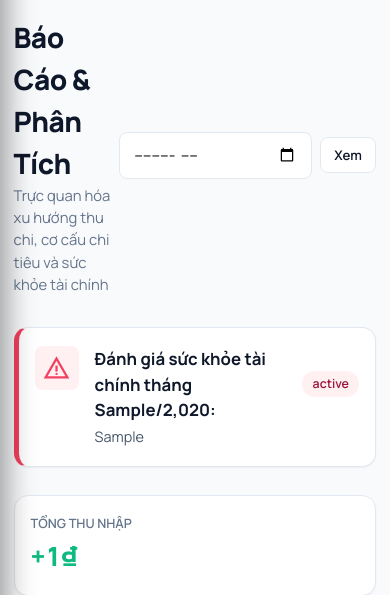
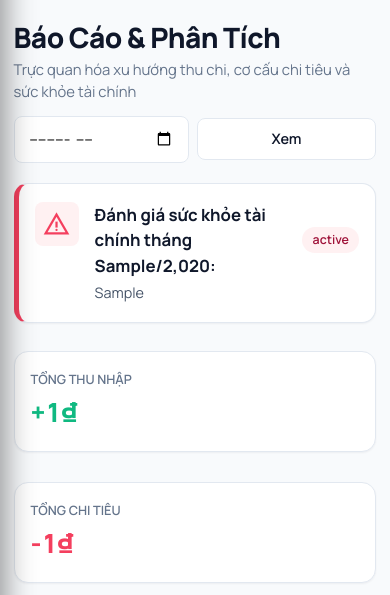
Before and after one commit to Lnnam123/CNWEB-django-web, a Django app: template templates/cointap/finance/reports.html in a window 390 px wide. Shown: the part 56-651 px from the top of the page. Run offline with Django 5.2, Linux system fonts and the light colour scheme; tables that the repository leaves empty hold one stand-in row (values such as "Sample post"); the template is opened without the code that fills it: values that come from a table or form of the project are taken from there, most other values are stand-ins (such as "Sample title", 1, 10 or a date in 2020).

Commit message:
Fix loi de chu bo loc va tieu de tren giao dien mobile

```diff
--- a/static/css/cointap.css
+++ b/static/css/cointap.css
@@ -1709,22 +1709,38 @@ body.sidebar-open-mobile {
   }
 
   /* 6. Page Header (Tiêu đề trang & Các nút hành động) */
-  .page-header {
-    flex-direction: column;
-    align-items: flex-start;
-    gap: 0.75rem;
-    margin-bottom: 1.25rem;
-  }
-
-  .page-header .page-actions {
-    width: 100%;
-    display: flex;
-    gap: 0.5rem;
-  }
-
-  .page-header .page-actions .btn {
-    flex: 1;
-    min-height: 42px;
+  .page-header,
+  .app-content > div[style*="justify-content: space-between"] {
+    flex-direction: column !important;
+    align-items: stretch !important;
+    gap: 0.85rem !important;
+    margin-bottom: 1.25rem !important;
+  }
+
+  .page-header .page-actions,
+  .page-header form,
+  .app-content > div[style*="justify-content: space-between"] > div:last-child,
+  .app-content > div[style*="justify-content: space-between"] form {
+    width: 100% !important;
+    display: flex !important;
+    flex-wrap: wrap !important;
+    gap: 0.5rem !important;
+  }
+
+  .page-header form input,
+  .app-content > div[style*="justify-content: space-between"] form input {
+    flex: 1 !important;
+    min-width: 140px !important;
+    min-height: 40px !important;
+  }
+
+  .page-header .btn,
+  .app-content > div[style*="justify-content: space-between"] .btn,
+  .app-content > div[style*="justify-content: space-between"] > button {
+    flex: 1 !important;
+    white-space: nowrap !important;
+    min-height: 42px !important;
+    justify-content: center !important;
   }
 
   /* 7. Nút bấm tối ưu cho ngón tay (Touch Target) */
--- a/templates/cointap/base.html
+++ b/templates/cointap/base.html
@@ -18,7 +18,7 @@
   <script src="https://cdn.jsdelivr.net/npm/chart.js"></script>
 
   <!-- CoinTap Custom Design System -->
-  <link rel="stylesheet" href="/static/css/cointap.css?v=3.6">
+  <link rel="stylesheet" href="/static/css/cointap.css?v=3.7">
   <script>
     if (localStorage.getItem('cointap_sidebar_collapsed') === 'true' && window.innerWidth > 768) {
       document.documentElement.classList.add('sidebar-is-collapsed');
--- a/templates/cointap/base_admin.html
+++ b/templates/cointap/base_admin.html
@@ -18,7 +18,7 @@
   <script src="https://cdn.jsdelivr.net/npm/chart.js"></script>
 
   <!-- CoinTap Custom Design System -->
-  <link rel="stylesheet" href="/static/css/cointap.css?v=3.6">
+  <link rel="stylesheet" href="/static/css/cointap.css?v=3.7">
   <script>
     if (localStorage.getItem('cointap_sidebar_collapsed') === 'true' && window.innerWidth > 768) {
       document.documentElement.classList.add('sidebar-is-collapsed');
--- a/templates/cointap/finance/budgets.html
+++ b/templates/cointap/finance/budgets.html
@@ -3,12 +3,12 @@
 {% block title %}Hạn Mức Ngân Sách - CoinTap{% endblock %}
 
 {% block content %}
-<div style="display: flex; align-items: center; justify-content: space-between; margin-bottom: 2rem;">
+<div class="page-header" style="display: flex; align-items: center; justify-content: space-between; margin-bottom: 2rem; flex-wrap: wrap; gap: 0.85rem;">
   <div>
     <h1 style="font-size: 1.75rem; font-weight: 800; letter-spacing: -0.02em;">Quản Lý Ngân Sách</h1>
     <p style="color: var(--text-muted); font-size: 0.925rem;">Thiết lập hạn mức chi tiêu cho từng danh mục để kiểm soát tài chính chủ động</p>
   </div>
-  <button onclick="openModal('createBudgetModal')" class="btn btn-primary">
+  <button onclick="openModal('createBudgetModal')" class="btn btn-primary" style="min-height: 40px;">
     <span class="material-symbols-outlined">add</span>
     <span>Thiết lập ngân sách</span>
   </button>
--- a/templates/cointap/finance/categories.html
+++ b/templates/cointap/finance/categories.html
@@ -3,12 +3,12 @@
 {% block title %}Quản Lý Danh Mục - CoinTap{% endblock %}
 
 {% block content %}
-<div style="display: flex; align-items: center; justify-content: space-between; margin-bottom: 2rem;">
+<div class="page-header" style="display: flex; align-items: center; justify-content: space-between; margin-bottom: 2rem; flex-wrap: wrap; gap: 0.85rem;">
   <div>
     <h1 style="font-size: 1.75rem; font-weight: 800; letter-spacing: -0.02em;">Danh Mục Thu - Chi</h1>
     <p style="color: var(--text-muted); font-size: 0.925rem;">Phân loại và gán nhãn cho các khoản tiền của bạn</p>
   </div>
-  <button onclick="openModal('createCategoryModal')" class="btn btn-primary">
+  <button onclick="openModal('createCategoryModal')" class="btn btn-primary" style="min-height: 40px;">
     <span class="material-symbols-outlined">add</span>
     <span>Thêm danh mục mới</span>
   </button>
--- a/templates/cointap/finance/reports.html
+++ b/templates/cointap/finance/reports.html
@@ -3,15 +3,15 @@
 {% block title %}Báo Cáo & Phân Tích Tài Chính - CoinTap{% endblock %}
 
 {% block content %}
-<div style="display: flex; align-items: center; justify-content: space-between; margin-bottom: 2rem;">
+<div class="page-header" style="display: flex; align-items: center; justify-content: space-between; margin-bottom: 1.75rem; flex-wrap: wrap; gap: 0.85rem;">
   <div>
     <h1 style="font-size: 1.75rem; font-weight: 800; letter-spacing: -0.02em;">Báo Cáo & Phân Tích</h1>
     <p style="color: var(--text-muted); font-size: 0.925rem;">Trực quan hóa xu hướng thu chi, cơ cấu chi tiêu và sức khỏe tài chính</p>
   </div>
   <!-- Bộ chọn tháng / năm -->
-  <form method="GET" action="{% url 'reports' %}" style="display: flex; align-items: center; gap: 0.5rem;">
-    <input type="month" name="month" value="{{ selected_month_str }}" class="form-control" style="width: auto;" onchange="this.form.submit()">
-    <button type="submit" class="btn btn-outline btn-sm">Xem</button>
+  <form method="GET" action="{% url 'reports' %}" class="page-actions" style="display: flex; align-items: center; gap: 0.5rem;">
+    <input type="month" name="month" value="{{ selected_month_str }}" class="form-control" style="width: auto; min-height: 40px;" onchange="this.form.submit()">
+    <button type="submit" class="btn btn-outline" style="min-height: 40px; padding: 0.5rem 1rem;">Xem</button>
   </form>
 </div>
 
```
Also changed, not shown: templates/cointap/finance/transactions.html (+4 -4 lines), templates/cointap/finance/wallets.html (+4 -4 lines).
